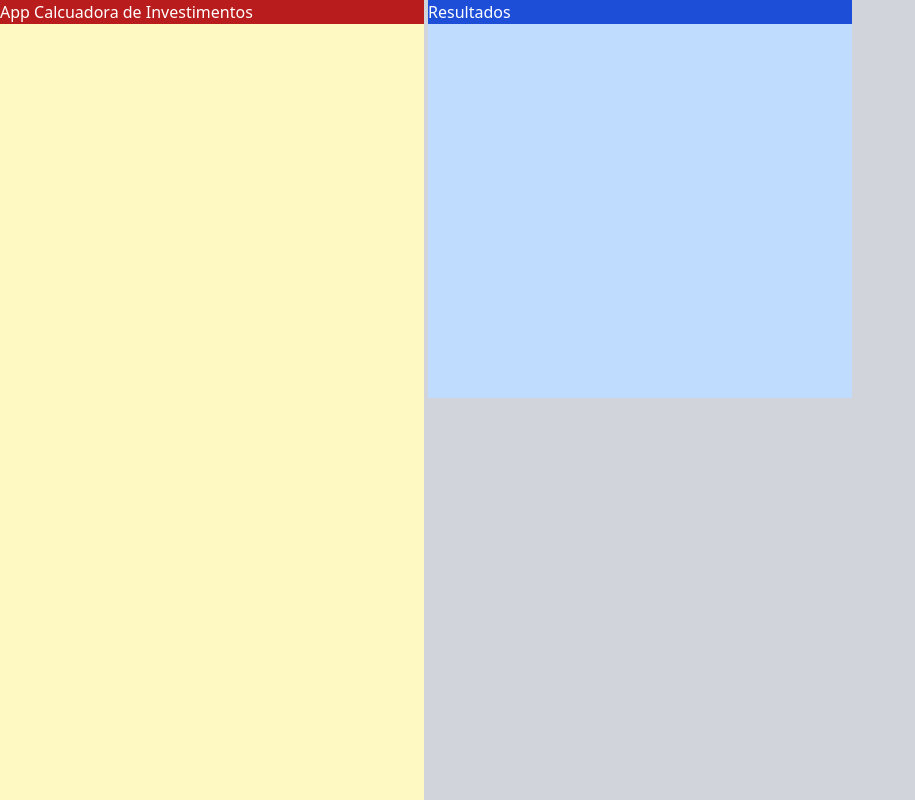
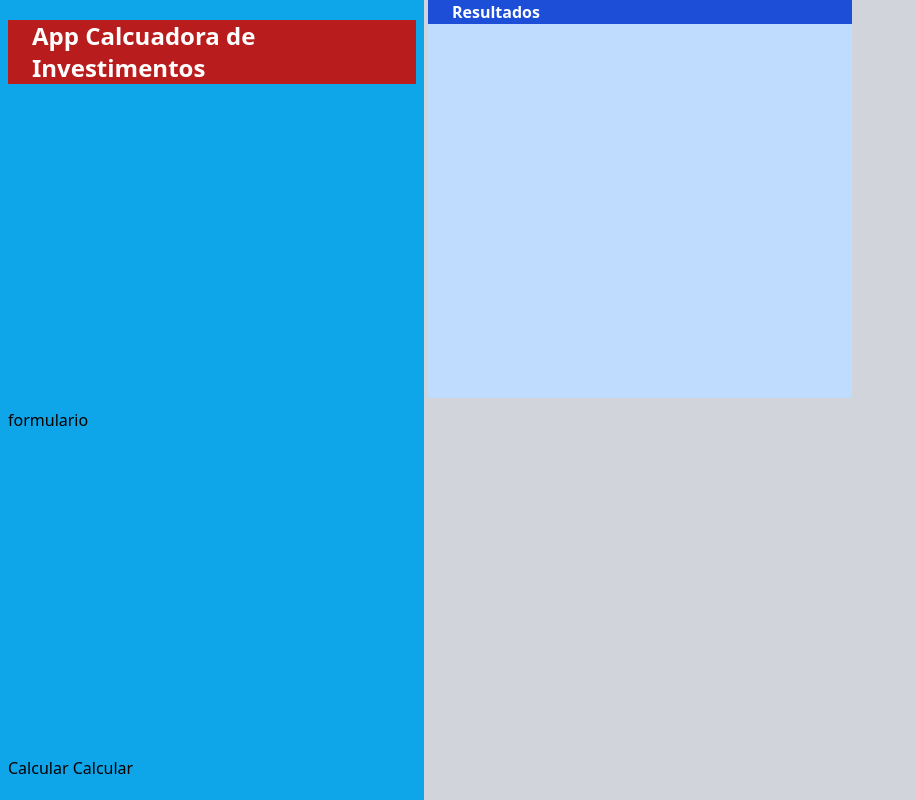
Before and after one commit to EngSivaldo/projCalcInvestJS, a website built with Vite: page index.html in a window 1280 px wide. Shown: the whole page, without its empty margins (0-915 px from the left). Built offline with nearby package versions, Linux system fonts and the light colour scheme.

Commit message:
Update index.html with new features and design improvements

```diff
--- a/index.html
+++ b/index.html
@@ -7,11 +7,18 @@
     <link rel="stylesheet" href="style.css">
   </head>
   <body class="h-dvh grid gap-1 grid-cols-3 grid-rows-2 border-slate-700	bg-gray-300 	"  >
-    <aside class="row-span-2	bg-yellow-100">
-      <h1 class="bg-red-700 text-white">App Calcuadora de Investimentos</h1>
+    <aside class="row-span-2	bg-sky-500	flex flex-col justify-between py-5 px-2">
+      <h1 class="bg-red-700 text-white text-2xl	font-bold	px-6">App Calcuadora de Investimentos</h1>
+      <form action="">
+         <h1>formulario</h1>
+      </form>
+      <div>
+        <button>Calcular</button>
+        <button>Calcular</button>
+      </div>
     </aside>
     <main class=" bg-blue-200">
-      <p class="bg-blue-700 text-white">Resultados</p>
+      <p class="bg-blue-700 text-white font-bold	px-6">Resultados</p>
     </main>
 
   </body>
```
